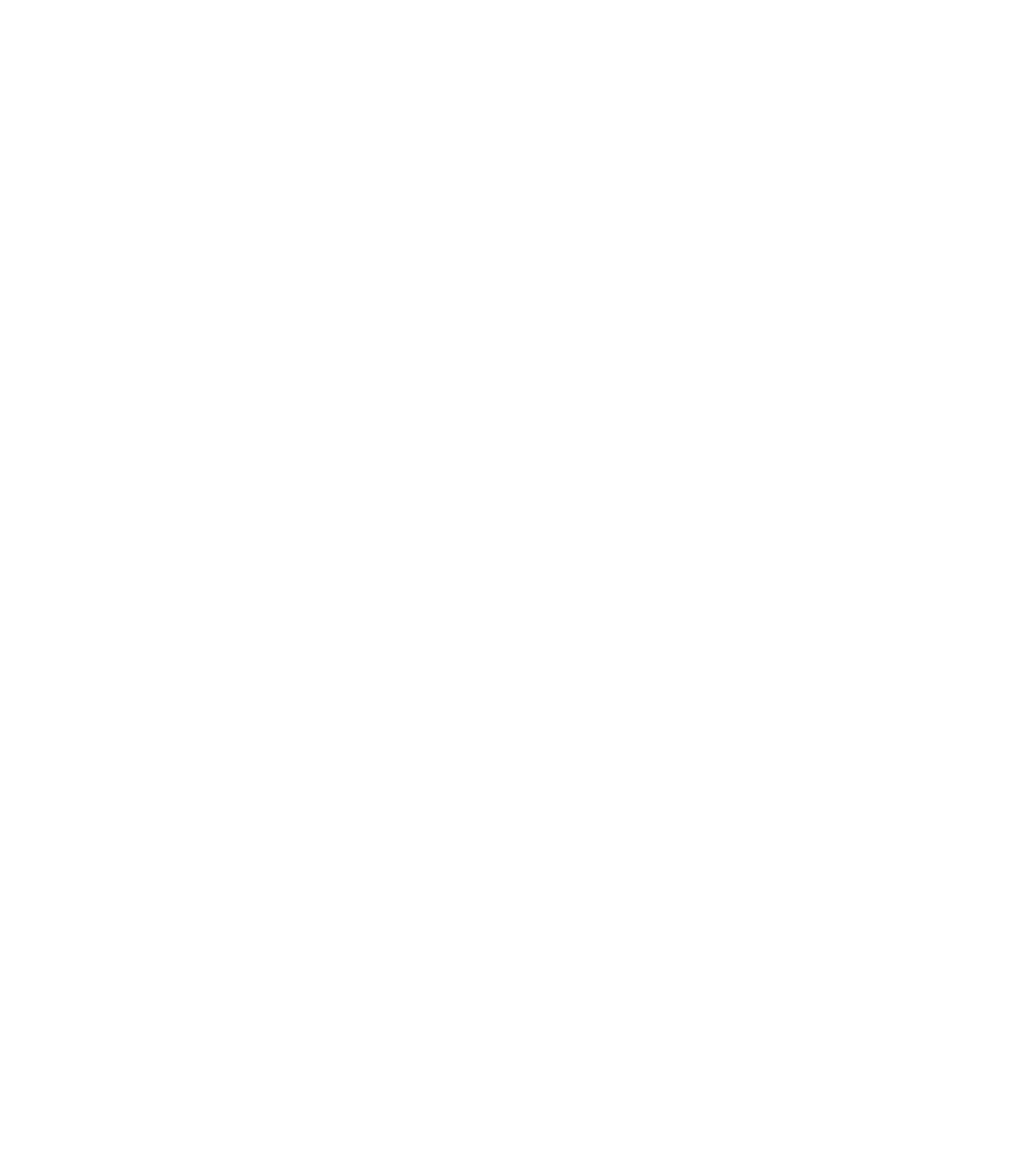
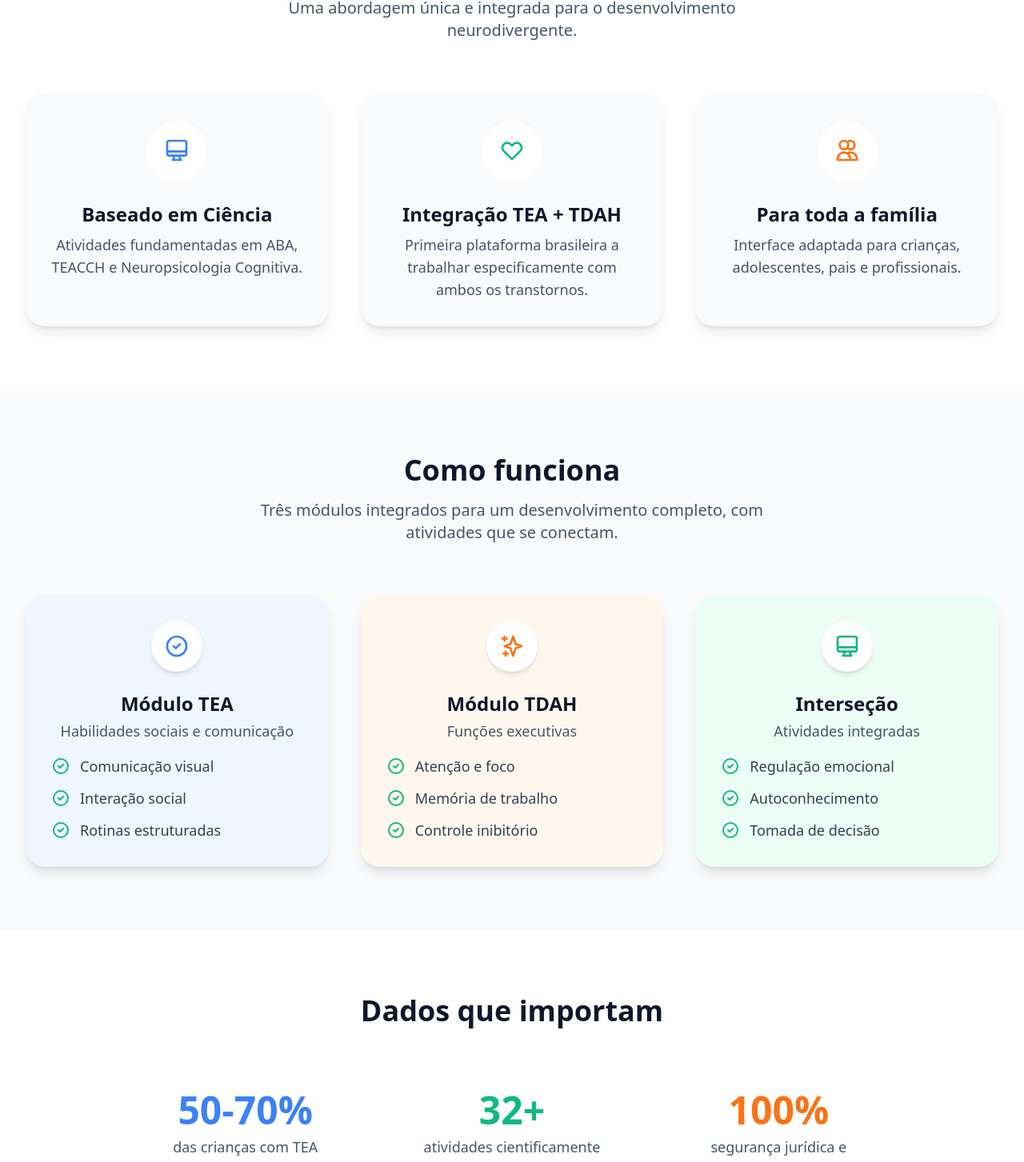
Before and after one commit to ClaudemirWork/teaplus-working, a Next.js app: page / in a window 1280 px wide. Shown: the part 1168-2621 px from the top of the page at 80% size. Before the commit the page ends 888 px from the top, so only its background shows below. Built offline with nearby package versions, Linux system fonts and the light colour scheme.

Commit message:
Update page.tsx alteração da página de landing page

```diff
--- a/app/page.tsx
+++ b/app/page.tsx
@@ -16,7 +16,7 @@ const App = () => {
     }
   }, [router]);
 
-  // CORREÇÃO: Código SVG completo restaurado abaixo
+  // SVG Icons as components
   const BrainIcon = ({ className }: { className?: string }) => (
     <svg className={className} fill="none" viewBox="0 0 24 24" stroke="currentColor" strokeWidth={2}>
       <path strokeLinecap="round" strokeLinejoin="round" d="M9.75 17L9 20l-1 1h8l-1-1-.75-3M3 13h18M5 17h14a2 2 0 002-2V5a2 2 0 00-2-2H5a2 2 0 00-2 2v10a2 2 0 002 2z" />
@@ -53,7 +53,6 @@ const App = () => {
     </svg>
   );
 
-  // O restante do código permanece o mesmo
   const features = [
     {
       icon: <BrainIcon className="text-blue-500 w-7 h-7 md:w-8 md:h-8" />,
@@ -72,21 +71,74 @@ const App = () => {
     },
   ];
 
-  const modules = [ /* ... */ ]; // Conteúdo omitido para brevidade
-  const stats = [ /* ... */ ]; // Conteúdo omitido para brevidade
-  const bibliography = [ /* ... */ ]; // Conteúdo omitido para brevidade
+  const modules = [
+    {
+      icon: <CheckCircleIcon className="text-blue-500 w-6 h-6 md:w-8 md:h-8" />,
+      title: "Módulo TEA",
+      subtitle: "Habilidades sociais e comunicação",
+      items: ["Comunicação visual", "Interação social", "Rotinas estruturadas"],
+      bgColor: "bg-blue-50",
+      dotColor: "bg-blue-500"
+    },
+    {
+      icon: <SparklesIcon className="text-orange-500 w-6 h-6 md:w-8 md:h-8" />,
+      title: "Módulo TDAH",
+      subtitle: "Funções executivas",
+      items: ["Atenção e foco", "Memória de trabalho", "Controle inibitório"],
+      bgColor: "bg-orange-50",
+      dotColor: "bg-orange-500"
+    },
+    {
+      icon: <BrainIcon className="text-emerald-500 w-6 h-6 md:w-8 md:h-8" />,
+      title: "Interseção",
+      subtitle: "Atividades integradas",
+      items: ["Regulação emocional", "Autoconhecimento", "Tomada de decisão"],
+      bgColor: "bg-emerald-50",
+      dotColor: "bg-emerald-500"
+    },
+  ];
+
+  const stats = [
+    {
+      value: "50-70%",
+      label: "das crianças com TEA também apresentam TDAH",
+      color: "text-blue-500"
+    },
+    {
+      value: "32+",
+      label: "atividades cientificamente validadas",
+      color: "text-emerald-500"
+    },
+    {
+      value: "100%",
+      label: "segurança jurídica e conformidade",
+      color: "text-orange-500"
+    },
+  ];
+
+  const bibliography = [
+    "Diamond, A. (2013). Executive Functions. Annual Review of Psychology",
+    "ABA Intervention Strategies for Autism Spectrum Disorder",
+    "TEACCH Structured Teaching Approaches",
+    "CDC Guidelines for Autism Spectrum Disorder",
+    "Neuropsychological Assessment for Developmental Disorders",
+    "Social Scripts & Video Modeling Strategies",
+    "DSM-5 Criteria for ADHD and Autism Spectrum",
+    "Journal of Applied Behavior Analysis",
+  ];
 
   return (
     <div className="font-sans antialiased bg-slate-50 text-slate-700">
+      {/* ===== HEADER - Logo 2.5x MAIOR e centralizado ===== */}
       <header className="bg-white shadow-sm sticky top-0 z-50">
-        <div className="max-w-7xl mx-auto px-4 sm:px-6 lg:px-8 py-3 flex justify-center items-center">
+        <div className="max-w-7xl mx-auto px-4 sm:px-6 lg:px-8 py-4 md:py-6 flex justify-center items-center">
           <a href="/" className="flex items-center">
             <Image
               src="/images/logo-luditea.png"
               alt="Logo LudiTEA"
               width={500}
               height={156}
-              className="w-48 sm:w-56 md:w-64 h-auto"
+              className="w-full max-w-sm sm:max-w-md md:max-w-2xl h-auto"
               priority
             />
           </a>
@@ -94,6 +146,7 @@ const App = () => {
       </header>
 
       <main>
+        {/* ===== HERO SECTION ===== */}
         <section className="bg-gradient-to-br from-blue-100 to-white py-12 sm:py-16 md:py-20 animate-fade-in">
           <div className="max-w-5xl mx-auto px-4 sm:px-6 lg:px-8 text-center">
             <h1 className="text-3xl sm:text-4xl md:text-5xl lg:text-6xl font-extrabold text-slate-900 mb-4 leading-tight drop-shadow-sm">
@@ -115,13 +168,163 @@ const App = () => {
           </div>
         </section>
 
-        {/* O restante do seu código continua aqui... */}
-        {/* Por exemplo: <section id="features-section"> ... </section> */}
+        {/* ===== FEATURES SECTION ===== */}
+        <section id="features-section" className="py-12 sm:py-16 md:py-20 bg-white">
+          <div className="max-w-7xl mx-auto px-4 sm:px-6 lg:px-8">
+            <div className="text-center mb-10 md:mb-16">
+              <h2 className="text-2xl sm:text-3xl md:text-4xl font-bold text-slate-900 mb-4">
+                Por que escolher o LudiTEA?
+              </h2>
+              <p className="text-base sm:text-lg md:text-xl text-slate-600 max-w-2xl mx-auto px-2">
+                Uma abordagem única e integrada para o desenvolvimento neurodivergente.
+              </p>
+            </div>
+            <div className="grid grid-cols-1 md:grid-cols-3 gap-6 md:gap-10">
+              {features.map((feature, index) => (
+                <div
+                  key={index}
+                  className="text-center p-6 md:p-8 bg-slate-50 rounded-3xl shadow-lg hover:shadow-xl transition-all duration-300 transform hover:-translate-y-2"
+                >
+                  <div className="w-16 h-16 md:w-20 md:h-20 rounded-full mx-auto mb-4 md:mb-6 flex items-center justify-center bg-white shadow-inner">
+                    {feature.icon}
+                  </div>
+                  <h3 className="text-xl md:text-2xl font-bold text-slate-900 mb-2">{feature.title}</h3>
+                  <p className="text-sm sm:text-base md:text-lg text-slate-600">{feature.description}</p>
+                </div>
+              ))}
+            </div>
+          </div>
+        </section>
 
+        {/* ===== MODULES SECTION ===== */}
+        <section className="py-12 sm:py-16 md:py-20 bg-slate-50">
+          <div className="max-w-7xl mx-auto px-4 sm:px-6 lg:px-8">
+            <div className="text-center mb-10 md:mb-16">
+              <h2 className="text-2xl sm:text-3xl md:text-4xl font-bold text-slate-900 mb-4">Como funciona</h2>
+              <p className="text-base sm:text-lg md:text-xl text-slate-600 max-w-2xl mx-auto px-2">
+                Três módulos integrados para um desenvolvimento completo, com atividades que se conectam.
+              </p>
+            </div>
+            <div className="grid grid-cols-1 md:grid-cols-3 gap-6 md:gap-10">
+              {modules.map((module, index) => (
+                <div
+                  key={index}
+                  className={`rounded-3xl p-6 md:p-8 shadow-lg hover:shadow-xl transition-all duration-300 transform hover:-translate-y-2 ${module.bgColor}`}
+                >
+                  <div className="flex items-center justify-center w-14 h-14 md:w-16 md:h-16 bg-white rounded-full mx-auto mb-4 md:mb-6 shadow-md">
+                    {module.icon}
+                  </div>
+                  <div className="text-center">
+                    <h3 className="text-xl md:text-2xl font-bold text-slate-900 mb-1">{module.title}</h3>
+                    <p className="text-sm sm:text-base md:text-lg text-slate-600 mb-4">{module.subtitle}</p>
+                  </div>
+                  <ul className="space-y-2 md:space-y-3 text-sm sm:text-base md:text-lg text-slate-700">
+                    {module.items.map((item, i) => (
+                      <li key={i} className="flex items-center">
+                        <CheckCircleIcon className="w-5 h-5 md:w-6 md:h-6 mr-2 md:mr-3 text-emerald-500 flex-shrink-0" />
+                        <span>{item}</span>
+                      </li>
+                    ))}
+                  </ul>
+                </div>
+              ))}
+            </div>
+          </div>
+        </section>
+
+        {/* ===== STATS SECTION ===== */}
+        <section className="py-12 sm:py-16 md:py-20 bg-white">
+          <div className="max-w-5xl mx-auto px-4 sm:px-6 lg:px-8 text-center">
+            <h2 className="text-2xl sm:text-3xl md:text-4xl font-bold text-slate-900 mb-8 md:mb-12">
+              Dados que importam
+            </h2>
+            <div className="grid grid-cols-1 sm:grid-cols-3 gap-8 md:gap-10">
+              {stats.map((stat, index) => (
+                <div key={index} className="p-6 md:p-8">
+                  <div className={`text-3xl sm:text-4xl md:text-5xl font-extrabold mb-2 ${stat.color}`}>
+                    {stat.value}
+                  </div>
+                  <p className="text-sm sm:text-base md:text-lg text-slate-600">{stat.label}</p>
+                </div>
+              ))}
+            </div>
+          </div>
+        </section>
+
+        {/* ===== CTA SECTION ===== */}
+        <section className="bg-gradient-to-r from-blue-600 to-blue-800 py-16 sm:py-20 md:py-24">
+          <div className="max-w-4xl mx-auto px-4 sm:px-6 lg:px-8 text-center text-white">
+            <h2 className="text-3xl sm:text-4xl md:text-5xl font-extrabold mb-4 leading-tight drop-shadow-sm">
+              Comece sua jornada hoje
+            </h2>
+            <p className="text-lg sm:text-xl mb-8 md:mb-10 max-w-2xl mx-auto">
+              Junte-se às famílias e profissionais que confiam no LudiTEA.
+            </p>
+            <a
+              href="/login"
+              className="inline-block bg-white text-blue-600 px-6 sm:px-8 py-3 md:py-4 rounded-full font-bold shadow-lg hover:bg-blue-50 transition-transform transform hover:-translate-y-1"
+            >
+              Testar Gratuitamente
+            </a>
+          </div>
+        </section>
       </main>
 
+      {/* ===== FOOTER ===== */}
       <footer className="bg-slate-900 text-slate-400 py-12 md:py-16">
-        {/* ... seu footer ... */}
+        <div className="max-w-7xl mx-auto px-4 sm:px-6 lg:px-8">
+          <div className="grid grid-cols-1 sm:grid-cols-2 md:grid-cols-4 gap-8 md:gap-12 mb-8 md:mb-12">
+            <div className="sm:col-span-2 md:col-span-1">
+              <a href="/" className="mb-4 inline-block">
+                <Image
+                  src="/images/logo-luditea.png"
+                  alt="Logo LudiTEA"
+                  width={320}
+                  height={100}
+                  className="h-20 md:h-24 w-auto object-contain"
+                />
+              </a>
+              <p className="text-sm">
+                Plataforma brasileira integrada para desenvolvimento neurodivergente, com foco em TEA e TDAH.
+              </p>
+            </div>
+            <div>
+              <h3 className="font-bold text-white mb-4">Produto</h3>
+              <ul className="text-sm space-y-2">
+                <li><a href="#" className="hover:text-white transition-colors">Como funciona</a></li>
+                <li><a href="#" className="hover:text-white transition-colors">Recursos</a></li>
+                <li><a href="#" className="hover:text-white transition-colors">Preços</a></li>
+              </ul>
+            </div>
+            <div>
+              <h3 className="font-bold text-white mb-4">Suporte</h3>
+              <ul className="text-sm space-y-2">
+                <li><a href="#" className="hover:text-white transition-colors">Central de ajuda</a></li>
+                <li><a href="#" className="hover:text-white transition-colors">Contato</a></li>
+                <li><a href="#" className="hover:text-white transition-colors">FAQ</a></li>
+              </ul>
+            </div>
+            <div>
+              <h3 className="font-bold text-white mb-4">Legal</h3>
+              <ul className="text-sm space-y-2">
+                <li><a href="#" className="hover:text-white transition-colors">Privacidade</a></li>
+                <li><a href="#" className="hover:text-white transition-colors">Termos</a></li>
+                <li><a href="#" className="hover:text-white transition-colors">LGPD</a></li>
+              </ul>
+            </div>
+          </div>
+          <div className="border-t border-slate-700 pt-8 text-center">
+            <h3 className="font-bold text-white mb-4">Bibliografia Completa</h3>
+            <ul className="text-sm space-y-2 text-slate-500 list-none mb-8">
+              {bibliography.map((ref, index) => (
+                <li key={index}>{ref}</li>
+              ))}
+            </ul>
+            <p className="text-sm text-slate-500">
+              © 2025 LudiTEA. Todos os direitos reservados.
+            </p>
+          </div>
+        </div>
       </footer>
     </div>
   );
```
